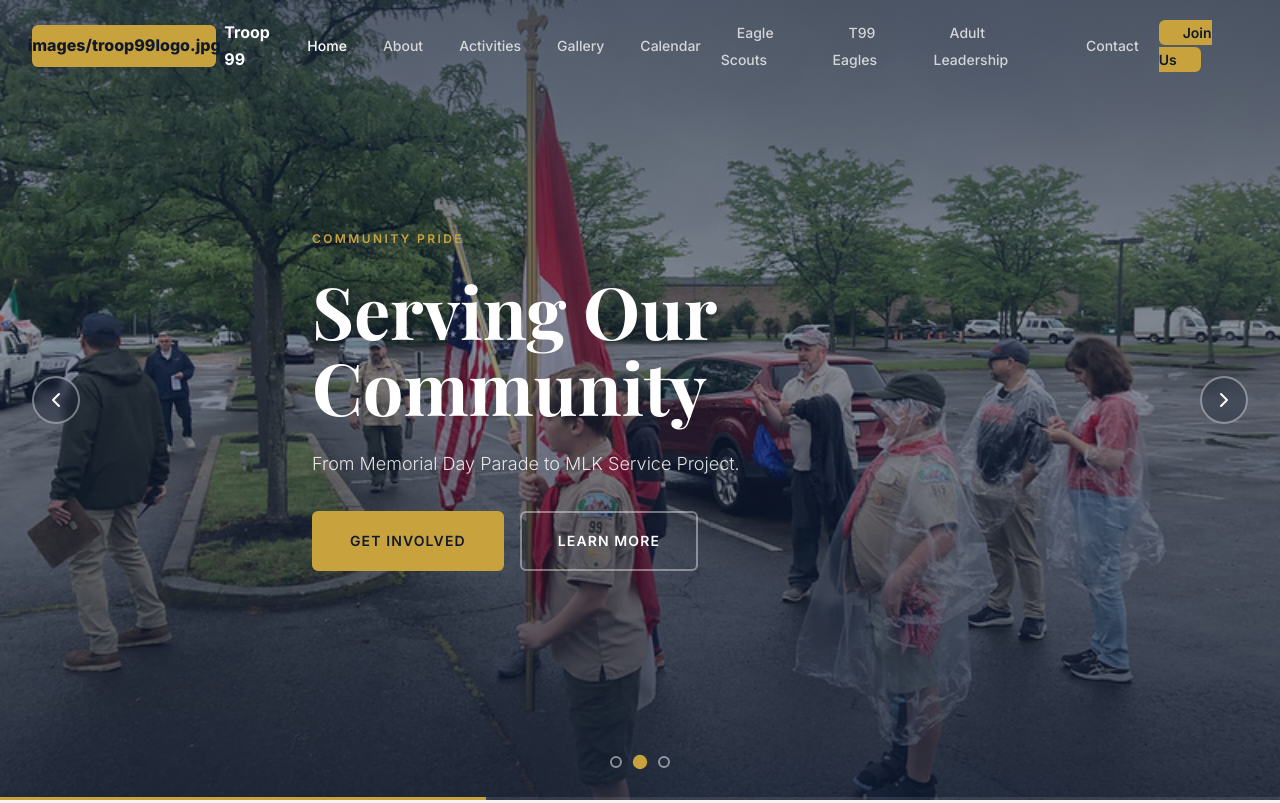
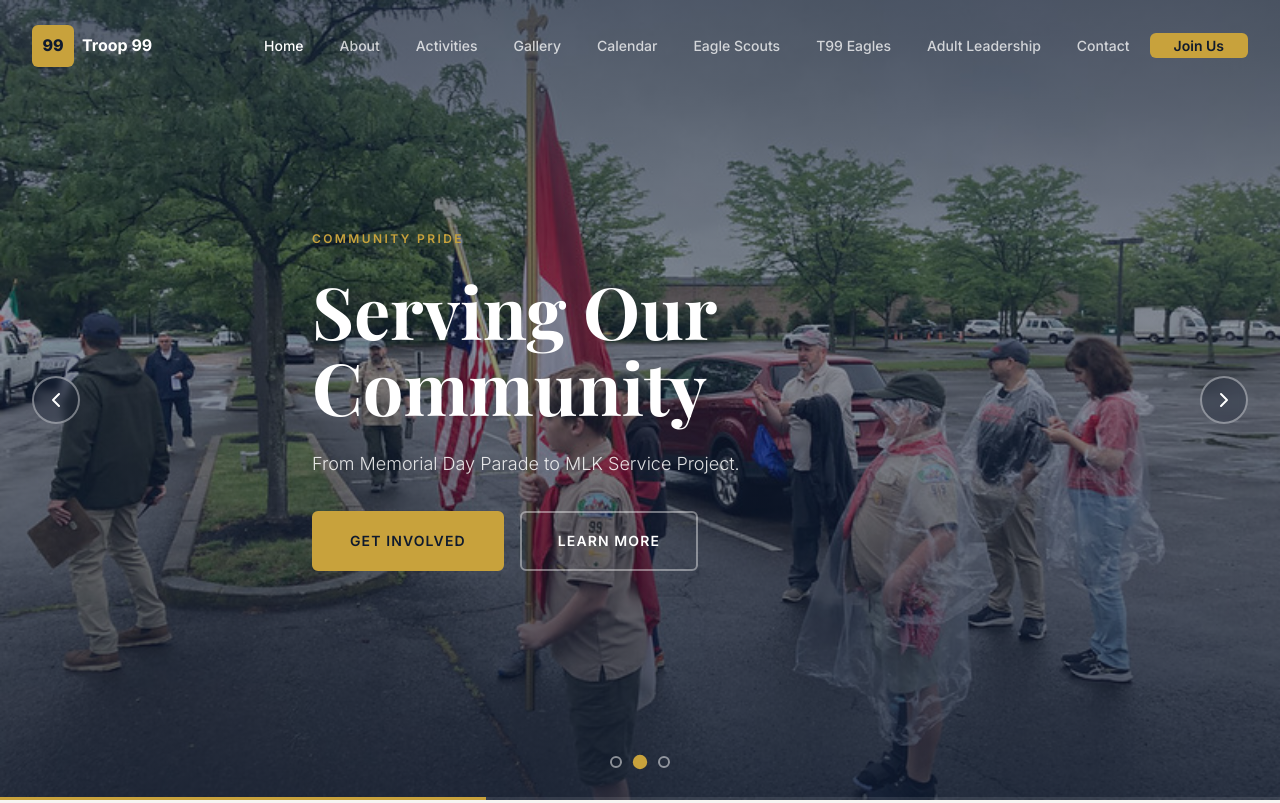
Before and after one commit to dschrec/Troop99, a plain HTML site: page index.html in a window 1280 px wide. Shown: the top 803 px of the page. Drawn offline with nearby package versions, Linux system fonts and the light colour scheme.

Commit message:
Update logo mark in navigation bar

```diff
--- a/index.html
+++ b/index.html
@@ -15,7 +15,7 @@
   <nav class="navbar" id="navbar">
     <div class="nav-container">
       <a href="index.html" class="nav-logo">
-        <span class="logo-mark">images/troop99logo.jpg</span>
+        <span class="logo-mark">99</span>
         <span class="logo-text">Troop 99</span>
       </a>
       <ul class="nav-menu" id="navMenu">
```
